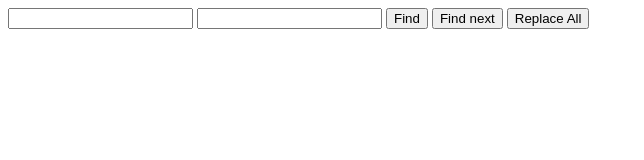
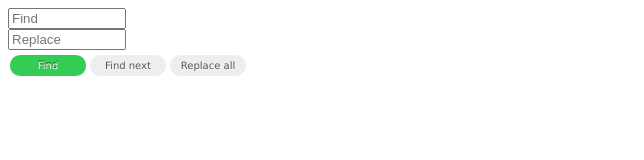
Before and after one commit to miikemccabe/TextSwapper, a plain HTML site: page popup.html in a window 1280 px wide. Shown: the whole page, without its empty margins (0-644 px from the left). Drawn offline with Linux system fonts and the light colour scheme.

Commit message:
Improved CSS of popup.html

```diff
--- a/contentscript.js
+++ b/contentscript.js
@@ -3,6 +3,7 @@ var ts;
 chrome.extension.onRequest.addListener(function(request, sender, response) {
 	if(!ts) {
 		ts = new TextSwapper();
+		ts.setInput();
 	}
 	if(request.message === 'find') {
 		ts.find(request.findVal);
--- a/popup.html
+++ b/popup.html
@@ -1,10 +1,67 @@
+<!DOCTYPE html>
+<html>
+<head>
+<title>Text Swapper</title>
+<style type="text/css">
+
+body {
+	font-family: Verdana;
+}
+
+#wrapper {
+	width: 240px;
+}
+
+#inputs input {
+	width: 110px;
+}
+
+.button {
+	margin: 5px 2px;
+	padding: 5px 8px;
+	border-radius: 10px;
+	font-size: 10px;
+	text-decoration: none;
+	background-color: #eee;
+	color: #555;
+	text-shadow: rgba(255,255,255,0.8) 0 1px 0;
+	width: 60px;
+	display: block;
+	text-align: center;
+}
+
+.button:hover {
+	background-color: #ddd;
+}
+
+.button.primary {
+	background-color: #3c5;
+	color: #fff;
+	text-shadow: rgba(0,0,0,0.7) 0 -1px 0;
+}
+
+.button.primary:hover {
+	background-color: #394;
+}
+
+#buttons a {
+	float: left;
+}
+
+</style>
+</head>
+<body>
 <div id="wrapper">
 <form>
-<input type="text" id="find" />
-<input type="text" id="replace" />
-<input type="submit" value="Find" id="submitFind" />
-<input type="submit" value="Find next" id="submitFindNext" />
-<input type="submit" value="Replace All" id="submitReplaceAll" />
+<div id="inputs">
+<input type="text" id="find" placeholder="Find" />
+<input type="text" id="replace" placeholder="Replace" />
+</div>
+<div id="buttons">
+<a href="#" id="submitFind" class="button primary">Find</a>
+<a href="#" id="submitFindNext" class="button">Find next</a>
+<a href="#" id="submitReplaceAll" class="button">Replace all</a>
+</div>
 </form>
 <script type="text/javascript">
 
@@ -34,3 +91,5 @@ document.getElementById('submitReplaceAll').addEventListener('click', function(e
 
 </script>
 </div>
+</body>
+</html>
```
Also changed, not shown: manifest.json.
